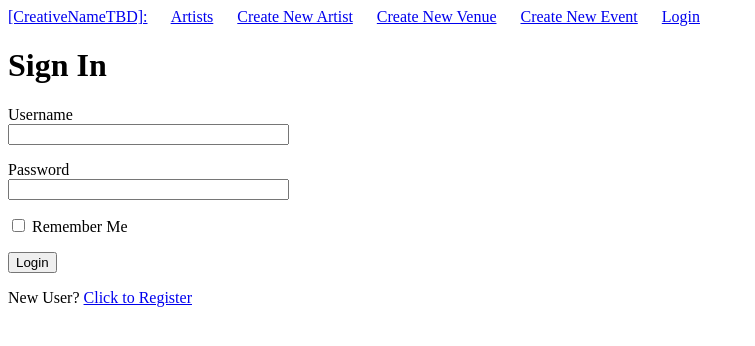
After one commit to 1Elliot1/musicApp, a Flask app: page /login in a window 1280 px wide. The commit adds this page. Shown: the top 346 px of the page, without its empty margins (0-755 px from the left). Run offline with Flask 3, Linux system fonts and the light colour scheme.

Commit message:
Added login functionality, addVenues, & addevents

```diff
--- a/app/__init__.py
+++ b/app/__init__.py
@@ -1,11 +1,13 @@
 from flask import Flask
-from config import Config
 from flask_sqlalchemy import SQLAlchemy
 from flask_migrate import Migrate
+from flask_login import LoginManager
+from config import Config
 
 app = Flask(__name__)
 app.config.from_object(Config)
 db = SQLAlchemy(app)
 migrate = Migrate(app, db, render_as_batch=True)
-
+login = LoginManager(app)
+login.login_view = 'login'
 from app import routes, models
--- a/app/forms.py
+++ b/app/forms.py
@@ -1,11 +1,49 @@
 from flask_wtf import FlaskForm
-from wtforms import StringField, BooleanField, SubmitField
-from wtforms.validators import DataRequired
+from wtforms import StringField, BooleanField, SubmitField, PasswordField, SelectField, SelectMultipleField, DateField
+from wtforms.validators import ValidationError, DataRequired, Email, EqualTo
+from app.models import User
 from app import app
+
+class LoginForm(FlaskForm):
+    username = StringField('Username', validators=[DataRequired()])
+    password = PasswordField('Password', validators=[DataRequired()])
+    remember_me = BooleanField('Remember Me')
+    submit = SubmitField('Login')
+
+class RegistrationForm(FlaskForm):
+    username = StringField('Username', validators=[DataRequired()])
+    email = StringField('Email', validators=[DataRequired()])
+    password = PasswordField('Password', validators=[DataRequired()])
+    reauth = PasswordField('Reenter Password', validators=[DataRequired(), EqualTo('password')])
+    submit = SubmitField('Register')
+
+    def validate_username(self, username):
+        user = User.query.filter_by(username=username.data).first()
+        if user is not None:
+            raise ValidationError('Username Already Taken')
+
+    def validate_email(self, email):
+        user = User.query.filter_by(email=email.data).first()
+        if user is not None:
+            raise ValidationError('Email Already In Use')
+
 
 class addArtistForm(FlaskForm):
     artistName = StringField('Artist Name:', validators=[DataRequired()])
     artistHomeTown = StringField('Artist Hometown:', validators=[DataRequired()])
     artistBio = StringField('Artist Bio:')
+    submit = SubmitField()
 
+class addVenueForm(FlaskForm):
+    venueName = StringField('Venue Name:', validators=[DataRequired()])
+    venueLocation = StringField('Venue Location:', validators=[DataRequired()])
     submit = SubmitField()
+
+class addEventForm(FlaskForm):
+    eventName = StringField('Event Name:', validators=[DataRequired()])
+    eventVenue = SelectField('Event Venue:', coerce=int)
+    eventArtists = SelectMultipleField('Event Artists:', coerce=int)
+    eventDate= DateField('Event Start Time:', format='%Y-%m-%d')
+    #Make price to int and a default value of zero if free:
+    eventPrice = StringField('Ticket Price ("Free" if No Fee):',[DataRequired()])
+    submit = SubmitField()
--- a/app/routes.py
+++ b/app/routes.py
@@ -1,20 +1,25 @@
-from flask import render_template, flash, redirect, request, session, url_for
+from flask import render_template, flash, redirect, request, session, url_for, Flask
+from werkzeug.urls import url_parse
+from flask_login import current_user, login_user, logout_user, login_required
 from app import app, db
-from app.forms import addArtistForm
-from app.models import Artist, Event, Venue, ArtistToEvent
+from app.forms import addArtistForm, LoginForm, RegistrationForm, addVenueForm, addEventForm
+from app.models import User, Artist, Event, Venue, ArtistToEvent
 import csv
 
 @app.route('/')
 @app.route('/index')
+@login_required
 def index():
     return render_template('index.html')
 
 @app.route('/artists')
+@login_required
 def artists():
     artists = Artist.query.all()
     return render_template('artistList.html', artists=artists)
 
 @app.route('/artist/<name>')
+@login_required
 def artist(name):
     #query the database for first result of passed name
     artist = Artist.query.filter_by(name=name).first()
@@ -25,6 +30,7 @@ def artist(name):
         return redirect(url_for('artists'))
 
 @app.route('/addArtist', methods=['GET','POST'])
+@login_required
 def addArtist():
     form = addArtistForm()
     flashMessage = None
@@ -46,6 +52,60 @@ def addArtist():
             db.session.commit()
             return redirect(url_for('artists'))
     return render_template('addArtist.html', title="Add Artist", form=form, flashMessage = flashMessage, artistData = artistData)
+
+@app.route('/addVenue', methods=['GET', 'POST'])
+@login_required
+def addVenue():
+    form = addVenueForm()
+    flashMessage = None
+    venueData = {}
+
+    if form.validate_on_submit():
+        venueData = {
+            'venueName': form.venueName.data,
+            'venueLocation': form.venueLocation.data
+        }
+        checkName = Venue.query.filter_by(name=venueData['venueName']).first()
+        if checkName:
+            flash("A Venue With This Name Already Exists")
+        else:
+            newVenue = Venue(name=venueData['venueName'], location=venueData['venueLocation'])
+            db.session.add(newVenue)
+            flashMessage = f"Venue Creation Requested for {venueData['venueName']}"
+            db.session.commit()
+            return redirect(url_for('index'))
+    return render_template('addVenue.html', title="Add Venue", form=form, flashMessage=flashMessage, venueData=venueData)
+
+@app.route('/addEvent', methods=['GET','POST'])
+@login_required
+def addEvent():
+    form = addEventForm()
+    form.eventVenue.choices = [(v.id, v.name) for v in Venue.query.all()]
+    form.eventArtists.choices = [(a.id,  a.name) for a in Artist.query.all()]
+    flashMessage = None
+    eventData = {}
+
+    if form.validate_on_submit():
+        eventData = {
+            'eventName': form.eventName.data,
+            'eventVenue': form.eventVenue.data,
+            'eventArtists': form.eventArtists.data,
+            'eventDate': form.eventDate.data,
+            'eventPrice': form.eventPrice.data
+        }
+        checkName = Event.query.filter_by(name=eventData['eventName']).first()
+        if checkName:
+            flash("An Event With This Name Already Exists")
+        else:
+            newEvent = Event(name=eventData['eventName'], date=(eventData['eventDate']), price=(eventData['eventPrice']))
+            for artistID in eventData['eventArtists']:
+                newEvent.artists.append(Artist.query.get(artistID))
+            Venue.query.get(eventData['eventVenue']).events.append(newEvent)
+            db.session.add(newEvent)
+            flashMessage = f"Event Creation Requested for {eventData['eventName']}"
+            db.session.commit()
+            return redirect(url_for('index'))
+    return render_template('addEvent.html', title="Add Event", form=form, flashMessage=flashMessage, eventData=eventData)
 
 @app.route('/reset_db')
 def reset_db():
@@ -106,3 +166,39 @@ def reset_db():
 
     db.session.commit()
     return render_template('index.html')
+
+@app.route('/login', methods = ['GET', 'POST'])
+def login():
+    if current_user.is_authenticated:
+        return redirect(url_for('index'))
+    form = LoginForm()
+    if form.validate_on_submit():
+        flash('Login requested for user {}, remember_me={}'.format(
+            form.username.data, form.remember_me.data))
+        user = User.query.filter_by(username = form.username.data).first()
+        if user is None or not user.checkPassword(form.password.data):
+            flash('ERROR: Invalid Username or Password')
+            return redirect(url_for('login'))
+        login_user(user, remember=form.remember_me.data)
+        #TODO: Add a next function to allow users to renavigate back to where they wanted to login from
+        return redirect(url_for('index'))
+    return render_template('login.html', title='Log In', form=form)
+
+@app.route('/logout')
+def logout():
+    logout_user()
+    return redirect(url_for('index'))
+
+@app.route('/register', methods=['GET', 'POST'])
+def register():
+    if current_user.is_authenticated:
+        return redirect(url_for('index'))
+    form = RegistrationForm()
+    if form.validate_on_submit():
+        user = User(username=form.username.data, email=form.email.data)
+        user.setPassword(form.password.data)
+        db.session.add(user)
+        db.session.commit()
+        flash("Account Created")
+        return redirect(url_for('login'))
+    return render_template('register.html', title='Register', form=form)
--- a/app/templates/base.html
+++ b/app/templates/base.html
@@ -3,7 +3,24 @@
         <title>[CreativeNameTBD]</title>
     </head>
     <body>
-        <div><a href="{{ url_for('index') }}">[CreativeNameTBD]:</a>&emsp;<a href="{{ url_for('artists') }}">Artists</a>&emsp;<a href="{{ url_for('addArtist') }}">Create New Artist</a></div>
+        <div>
+            <a href="{{ url_for('index') }}">[CreativeNameTBD]:</a>
+            &emsp;
+            <a href="{{ url_for('artists') }}">Artists</a>
+            &emsp;
+            <a href="{{ url_for('addArtist') }}">Create New Artist</a>
+            &emsp;
+            <a href="{{ url_for('addVenue') }}">Create New Venue</a>
+            &emsp;
+            <a href="{{ url_for('addEvent') }}">Create New Event</a>
+            &emsp;
+            {% if current_user.is_anonymous %}
+            <a href="{{ url_for('login') }}">Login</a>
+            {% else %}
+            <a href="{{ url_for('logout') }}">Logout</a>
+            {% endif %}
+        </div>
+
         {% with messages = get_flashed_messages() %}
         {% if messages %}
         <ul>
--- a/app/templates/index.html
+++ b/app/templates/index.html
@@ -1,7 +1,7 @@
 {% extends "base.html" %}
 
 {% block content %}
-    <h1>Welcome to [CreativeNameTBD] :|</h1>
+    <h1>Hello {{ current_user.username }}, Welcome to [CreativeNameTBD]</h1>
     <h3>Find Out About Music Here</h3>
     <br><br>
     <a href="{{ url_for('reset_db') }}" class="btn btn-danger">Reset Database</a>
--- /dev/null
+++ b/app/templates/login.html
@@ -0,0 +1,24 @@
+{% extends "base.html" %}
+{% block content %}
+    <h1>Sign In</h1>
+    <form action="" method="post" novalidate>
+        {{ form.hidden_tag() }}
+        <p>
+            {{ form.username.label }}<br>
+            {{ form.username(size=32) }}<br>
+            {% for error in form.username.errors %}
+            <span style="color: red;">[{{ error }}]</span>
+            {% endfor %}
+        </p>
+        <p>
+            {{ form.password.label }}<br>
+            {{ form.password(size=32) }}<br>
+            {% for error in form.password.errors %}
+            <span style="color: red;">[{{ error }}]</span>
+            {% endfor %}
+        </p>
+        <p>{{ form.remember_me() }} {{ form.remember_me.label }}</p>
+        <p>{{ form.submit() }}</p>
+    </form>
+    <p>New User? <a href="{{ url_for('register') }}">Click to Register</a></p>
+{% endblock %}
--- a/config.py
+++ b/config.py
@@ -3,6 +3,5 @@ basedir = os.path.abspath(os.path.dirname(__file__))
 
 class Config(object):
     SECRET_KEY = os.environ.get('SECRET_KEY') or 'Uncrackable'
-    SQLALCHEMY_DATABASE_URI = os.environ.get('DATABASE_URL') or \
-        'sqlite:///' + os.path.join(basedir, 'app.db')
+    SQLALCHEMY_DATABASE_URI = os.environ.get('DATABASE_URL') or 'sqlite:///' + os.path.join(basedir, 'app.db')
     SQLALCHEMY_TRACK_MODIFICATIONS = False
```
Also changed, not shown: app/models.py (+29 -1 lines), app/templates/addEvent.html (added, +31 -0 lines), app/templates/addVenue.html (added, +17 -0 lines), app/templates/newArtist.html (deleted, +0 -10 lines), app/templates/register.html (added, +37 -0 lines), app.db, 1 other file.
